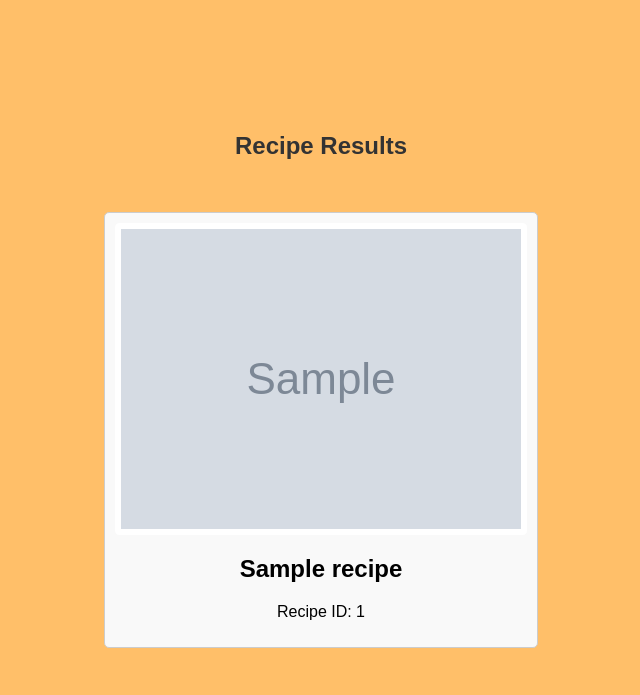
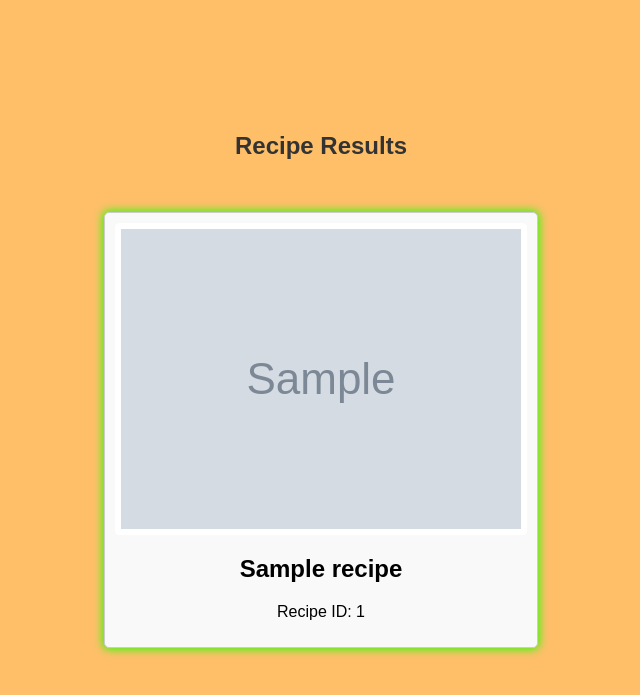
Before and after one commit to Harley2zazaa/Famous-Food_Finder, a Django app: template Famous_Food_Finder/myapp/templates/search_results.html in a window 1280 px wide. Shown: the top 695 px of the page, without its empty margins (319-959 px from the left). Run offline with Django 5.2, Linux system fonts and the light colour scheme; the template is opened without the code that fills it: most values are stand-ins (such as "Sample title", 1, 10 or a date in 2020); grey boxes marked "Sample" are stand-in pictures.

Commit message:
Update resultstyle.css

```diff
--- a/Famous_Food_Finder/myapp/static/css/resultstyle.css
+++ b/Famous_Food_Finder/myapp/static/css/resultstyle.css
@@ -49,6 +49,9 @@ body {
     border: 1px solid #ccc;
     border-radius: 5px;
     background-color: #f9f9f9;
+    margin: auto;
+    box-shadow:
+    0px 0px 10px 1px #23ff01;
 }
 .recipe-image {
     display: block;
@@ -59,6 +62,7 @@ body {
     padding: 5px;
     background-color: #ffffff; /* White background for border */
     border-radius: 4px;
+    margin: auto;
 }
 .recipe-title {
     display: inline-block;
```
